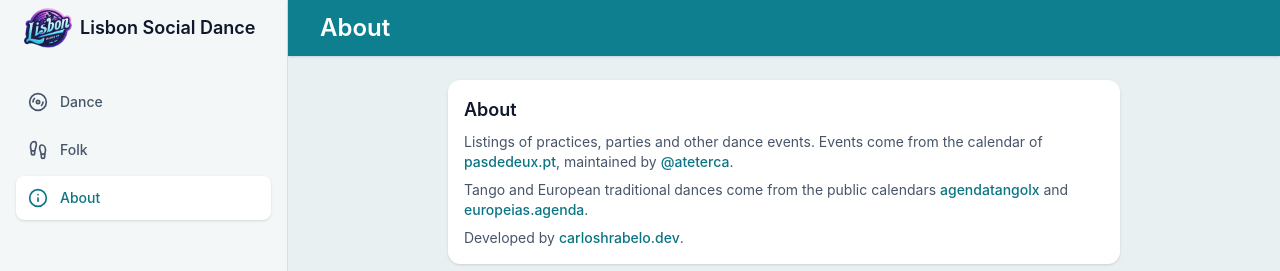
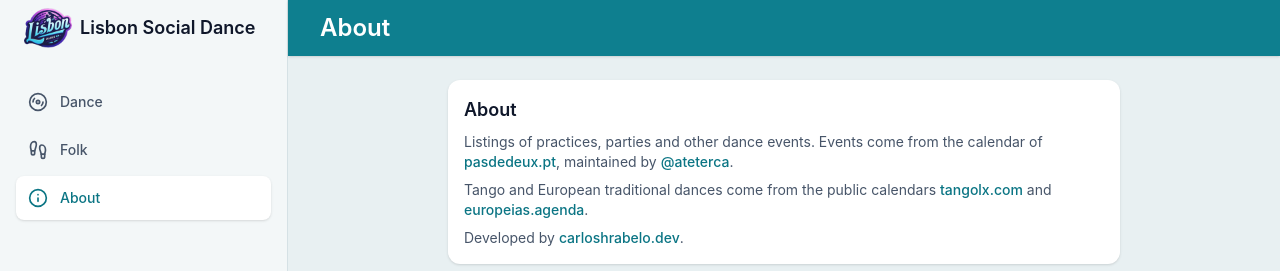
Before and after one commit to carloshrabelo/ai, a React (Vite) app: page /info in a window 1280 px wide. Shown: the top 271 px of the page. Built offline with nearby package versions, Linux system fonts and the light colour scheme; no server answers.

Commit message:
About: credit tangolx.com for the tango events
The tango calendar (agendatangolx@gmail.com) is the agenda of
tangolx.com, so the About page links to the site instead of the raw
Google Calendar embed. The README says the same.

Co-Authored-By: Claude Opus 5.5 <noreply@anthropic.com>

```diff
--- a/src/pages/Info.tsx
+++ b/src/pages/Info.tsx
@@ -23,9 +23,7 @@ export default function Info() {
         </p>
         <p className="text-sm text-fg-muted">
           {t.info.moreCalendars}{' '}
-          <ExternalLink href="https://calendar.google.com/calendar/embed?src=agendatangolx%40gmail.com&ctz=Europe%2FLisbon">
-            agendatangolx
-          </ExternalLink>{' '}
+          <ExternalLink href="https://www.tangolx.com/">tangolx.com</ExternalLink>{' '}
           {t.info.and}{' '}
           <ExternalLink href="https://calendar.google.com/calendar/embed?src=europeias.agenda%40gmail.com&ctz=Europe%2FLisbon">
             europeias.agenda
```
Also changed, not shown: 1 other file (tests, documents, lock files or other folders).
